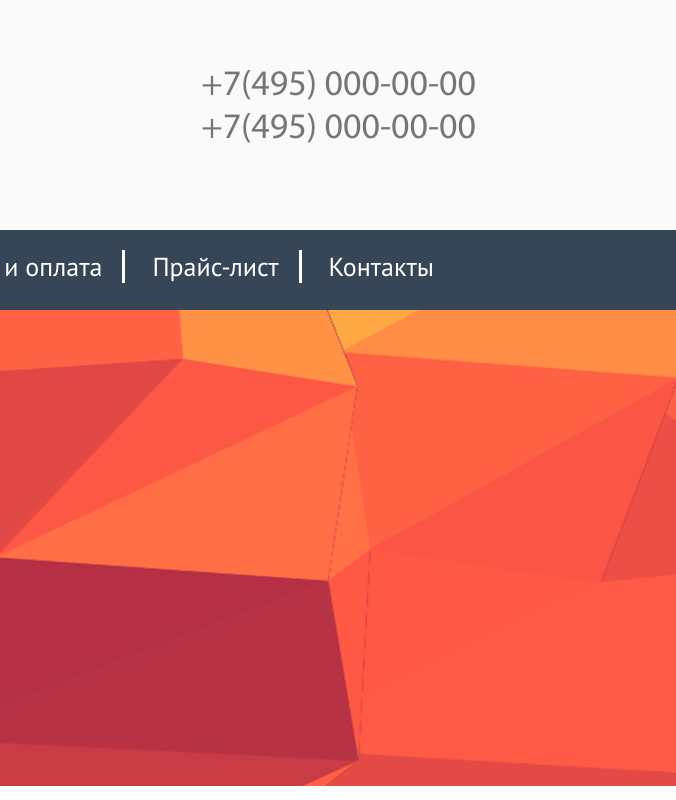
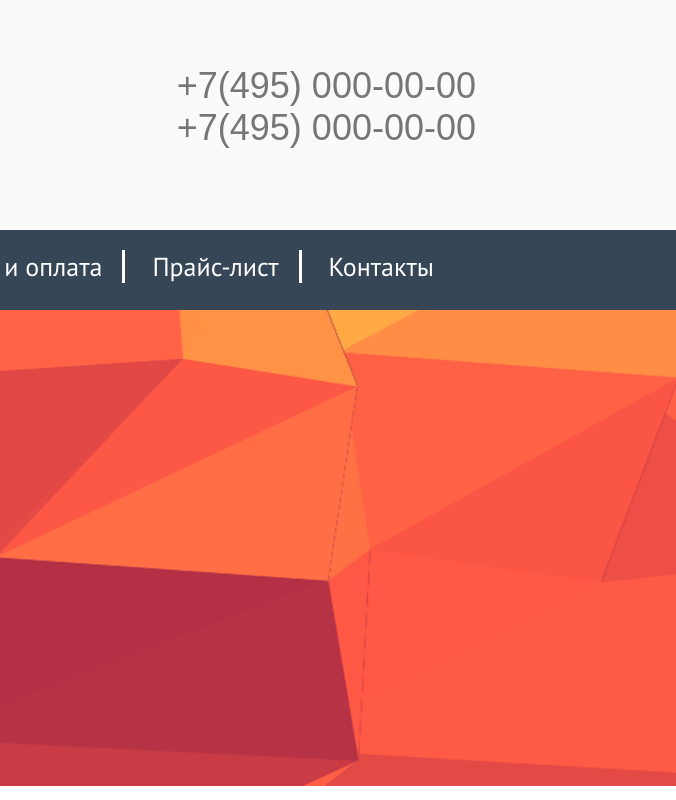
Before and after one commit to Alenale/company, a plain HTML site: page index.html in a window 1280 px wide. Shown: the top 800 px of the page, 604-1280 px from the left. Drawn offline with Linux system fonts and the light colour scheme; files whose address does not match are found by name.

Commit message:
Add files via upload

```diff
--- a/css/style.css
+++ b/css/style.css
@@ -1,28 +1,32 @@
  /* Fonts */
- @font-face{
-	font-family: 'Myriad Pro';
-	src: url('../fonts/myriadpro.otf');
+@font-face {
+	font-family: 'myriadpro';
+	src: url('../fonts/myriadpro.eot');
+	src: local('☺'), url('../fonts/myriadpro.woff') format('woff'), url('../fonts/myriadpro.ttf') format('truetype'), url('../fonts/myriadpro.svg') format('svg');
 	font-weight: normal;
 	font-style: normal;
- }
- @font-face{
+}
+@font-face {
 	font-family: 'PT Sans';
-	src: url('../fonts/PT_Sans-Web-Regular.ttf');
+	src: url('../fonts/PT_Sans-Web-Regular.eot');
+	src: local('☺'), url('../fonts/PT_Sans-Web-Regular.woff') format('woff'), url('../fonts/PT_Sans-Web-Regular.ttf') format('truetype'), url('../fonts/PT_Sans-Web-Regular.svg') format('svg');
 	font-weight: normal;
 	font-style: normal;
- }
- @font-face{
+}
+ @font-face {
 	font-family: 'PT Sans Bold';
-	src: url('../fonts/PT_Sans-Web-Bold.ttf');
+	src: url('../fonts/PT_Sans-Web-Bold.eot');
+	src: local('☺'), url('../fonts/PT_Sans-Web-Bold.woff') format('woff'), url('../fonts/PT_Sans-Web-Bold.ttf') format('truetype'), url('../fonts/PT_Sans-Web-Bold.svg') format('svg');
 	font-weight: normal;
 	font-style: normal;
- }
- @font-face{
+}
+@font-face {
 	font-family: 'PT Sans Italic';
-	src: url('../fonts/PT_Sans-Web-Italic.ttf');
+	src: url('../fonts/PT_Sans-Web-Italic.eot');
+	src: local('☺'), url('../fonts/PT_Sans-Web-Italic.woff') format('woff'), url('../fonts/PT_Sans-Web-Italic.ttf') format('truetype'), url('../fonts/PT_Sans-Web-Italic.svg') format('svg');
 	font-weight: normal;
 	font-style: normal;
- }
+}
 
  /* Reset */
 *{
```
